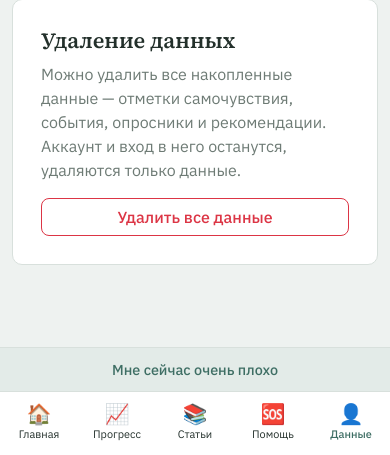
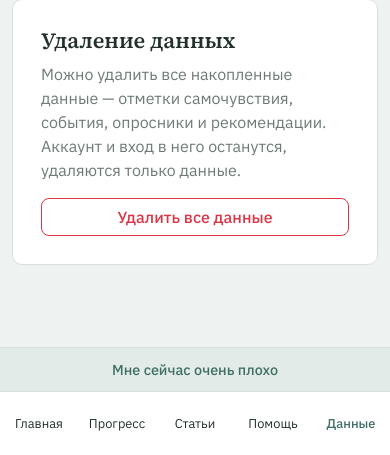
Before and after one commit to kamaaaaaaaa/hackaton_edu, a Django app: page /accounts/my-data/ in a window 390 px wide. Shown: the part 389-844 px from the top of the page. Run offline with Django 5.2, Linux system fonts and the light colour scheme; the visitor is signed in with stand-in values (Sample User, id 1); data that the repository does not hold is empty.

Commit message:
Remove emoji icons from the bottom nav
check_ai_slop.py flagged them as the "emoji instead of custom icons"
tell. Text labels already existed alongside each icon, so this is a
plain removal, not a redesign.

Co-Authored-By: Claude Sonnet 5 <noreply@anthropic.com>

```diff
--- a/static/css/theme.css
+++ b/static/css/theme.css
@@ -730,18 +730,12 @@ a:hover {
   .bottom-nav-item {
     flex: 1;
     display: flex;
-    flex-direction: column;
     align-items: center;
     justify-content: center;
-    gap: 2px;
     min-height: 44px;
     color: var(--text);
     text-decoration: none;
-    font-size: 0.68rem;
-  }
-  .bottom-nav-icon {
-    font-size: 1.25rem;
-    line-height: 1;
+    font-size: 0.8rem;
   }
   .bottom-nav-item.active {
     color: var(--teal);
--- a/templates/base.html
+++ b/templates/base.html
@@ -75,23 +75,18 @@
 
     <nav class="bottom-nav" aria-label="Основная навигация">
         <a class="bottom-nav-item{% if request.resolver_match.view_name == 'core:home' %} active{% endif %}" href="{% url 'core:home' %}">
-            <span class="bottom-nav-icon" aria-hidden="true">🏠</span>
             <span>Главная</span>
         </a>
         <a class="bottom-nav-item{% if request.resolver_match.view_name == 'core:progress' %} active{% endif %}" href="{% url 'core:progress' %}">
-            <span class="bottom-nav-icon" aria-hidden="true">📈</span>
             <span>Прогресс</span>
         </a>
         <a class="bottom-nav-item{% if request.resolver_match.app_name == 'articles' %} active{% endif %}" href="{% url 'articles:list' %}">
-            <span class="bottom-nav-icon" aria-hidden="true">📚</span>
             <span>Статьи</span>
         </a>
         <a class="bottom-nav-item{% if request.resolver_match.view_name == 'safety:quick_help' %} active{% endif %}" href="{% url 'safety:quick_help' %}">
-            <span class="bottom-nav-icon" aria-hidden="true">🆘</span>
             <span>Помощь</span>
         </a>
         <a class="bottom-nav-item{% if request.resolver_match.view_name == 'my_data' %} active{% endif %}" href="{% url 'my_data' %}">
-            <span class="bottom-nav-icon" aria-hidden="true">👤</span>
             <span>Данные</span>
         </a>
     </nav>
```
